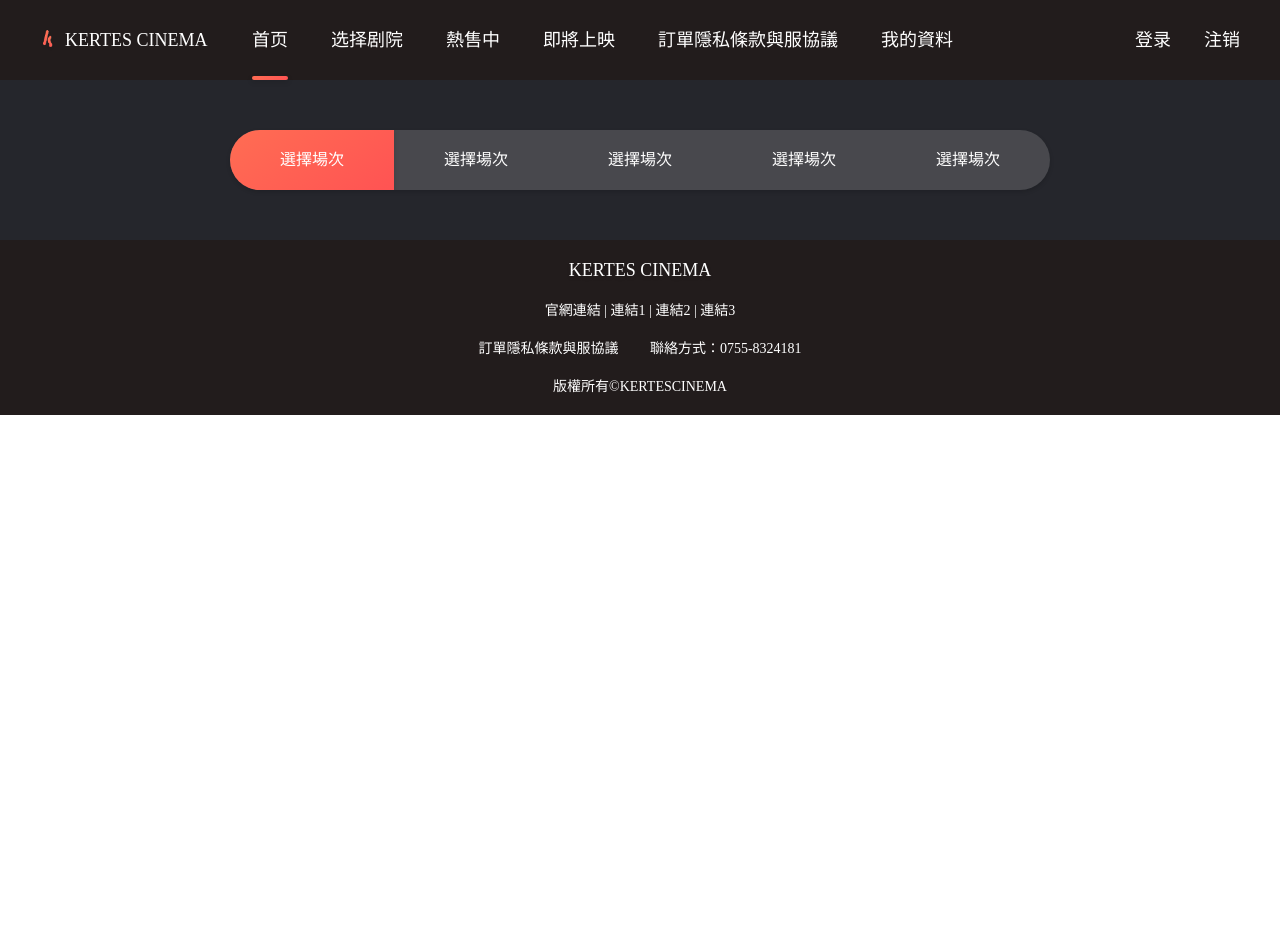
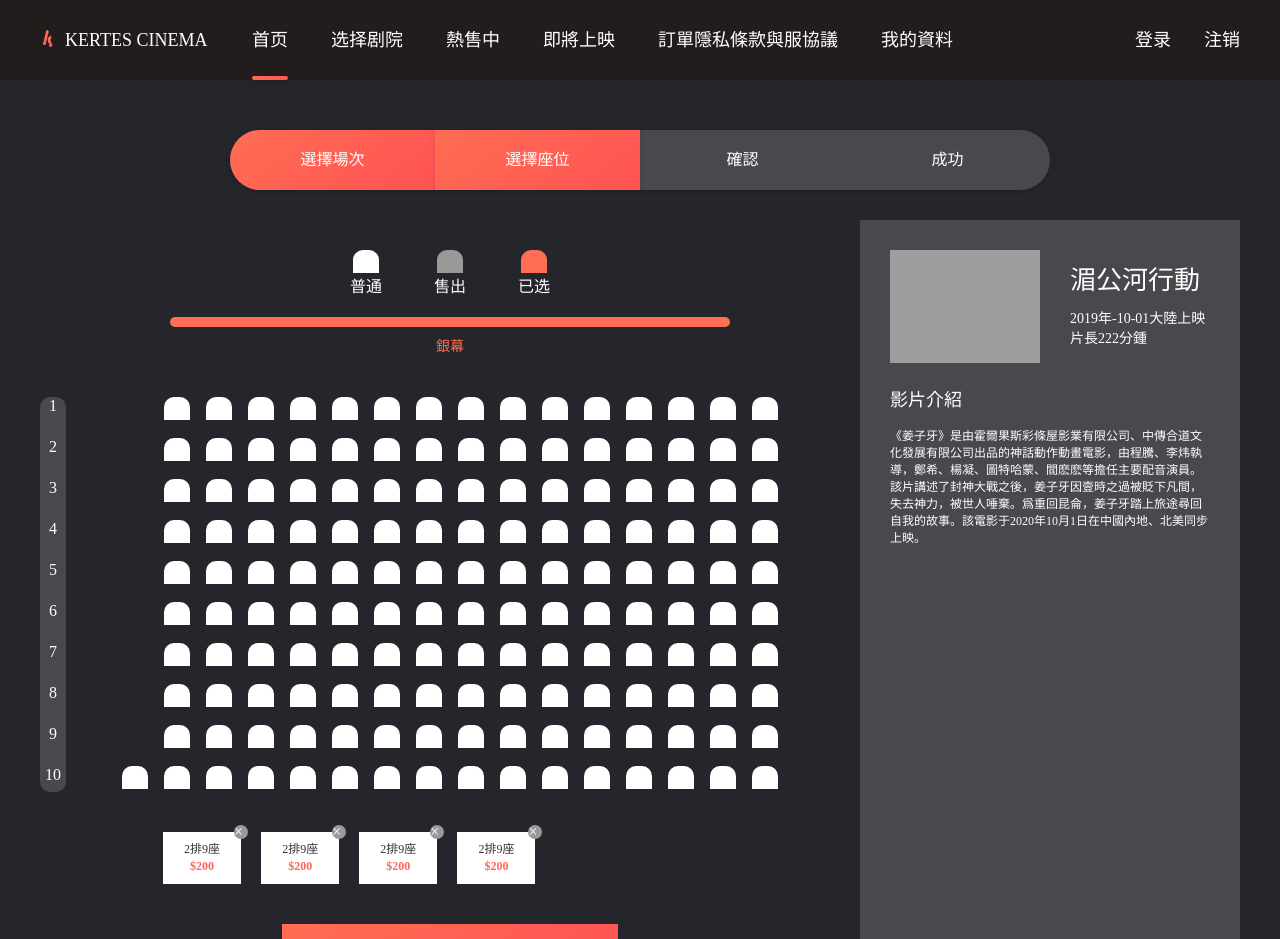
Before and after one commit to 2769585936/ticketingSystem, a Vue app: page /ticketpurchasestage in a window 1280 px wide. Shown: the top 939 px of the page. Before the commit the page ends 800 px from the top, so only its background shows below. Built offline with nearby package versions, Linux system fonts and the light colour scheme; grey boxes are pictures that could not be loaded.

Commit message:
完成选座基本布局

```diff
--- a/src/router/index.js
+++ b/src/router/index.js
@@ -1,6 +1,9 @@
 import { createRouter, createWebHistory } from 'vue-router'
 const router = createRouter({
   history: createWebHistory(import.meta.env.BASE_URL),
+  scrollBehavior: () => {
+    return { top: 0 }
+  },
   routes: [
     {
       path: '',
@@ -34,8 +37,8 @@ const router = createRouter({
               ]
             },
             {
-              path: "ticketpurchasestage",
-              component: () => import("@/views/ticketPurchaseStage/index.vue")
+              path: 'ticketpurchasestage',
+              component: () => import('@/views/ticketPurchaseStage/index.vue')
             }
           ]
         }
--- a/src/styles/index.scss
+++ b/src/styles/index.scss
@@ -4,11 +4,13 @@
   box-sizing: border-box;
   color: #fff;
 }
+html {
+  height: 100%;
+}
 body {
-  margin: 0;
-  padding: 0;
+  min-height: 100vh;
+  background: rgb(34, 28, 28);
 }
-
 a {
   text-decoration: none;
   color: rgba(255, 255, 255, 1);
--- a/src/views/ticketPurchaseStage/index.vue
+++ b/src/views/ticketPurchaseStage/index.vue
@@ -3,18 +3,91 @@
     <div class="container">
       <ul class="nav-nar">
         <li class="active"><span class="text">選擇場次</span></li>
-        <li>選擇場次</li>
-        <li>選擇場次</li>
-        <li>選擇場次</li>
-        <li>選擇場次</li>
+        <li class="active">選擇座位</li>
+        <li>確認</li>
+        <li>成功</li>
       </ul>
+
+      <div class="choose-seat">
+        <div class="left">
+          <div class="icons">
+            <div class="icon-item">
+              <div class="zuowei icon-bg-can"></div>
+              <span>普通</span>
+            </div>
+            <div class="icon-item">
+              <div class="zuowei icon-bg-none"></div>
+              <span>售出</span>
+            </div>
+            <div class="icon-item">
+              <div class="zuowei icon-bg-my-can"></div>
+              <span>已选</span>
+            </div>
+          </div>
+          <!-- 荧幕 -->
+          <div class="screen"></div>
+          <!-- 座位列表 -->
+          <div class="seating-area">
+            <div class="column">
+              <div class="col-index" v-for="list in 10">{{ list }}</div>
+            </div>
+            <div class="seating-area-zuowei">
+              <div class="zuowei-content row" v-for="list in 10" :key="list">
+                <div class="zuowei" v-for="item in 16" :key="item">
+                  <div class="zuowei icon-bg-can" v-if="item != 1 || list == 10"></div>
+                </div>
+              </div>
+            </div>
+          </div>
+
+          <div class="buy-seat">
+            <div class="buy-box">
+              <span class="del-zuo">×</span>
+              <span class="zuo">2排9座</span>
+              <span class="jine">$200</span>
+            </div>
+            <div class="buy-box">
+              <span class="del-zuo">×</span>
+              <span class="zuo">2排9座</span>
+              <span class="jine">$200</span>
+            </div>
+            <div class="buy-box">
+              <span class="del-zuo">×</span>
+              <span class="zuo">2排9座</span>
+              <span class="jine">$200</span>
+            </div>
+            <div class="buy-box">
+              <span class="del-zuo">×</span>
+              <span class="zuo">2排9座</span>
+              <span class="jine">$200</span>
+            </div>
+          </div>
+          <button class="queren-buy">確認</button>
+        </div>
+        <div class="right">
+          <div class="title-top">
+            <div class="img">
+              <img src="https://img.js.design/assets/img/643d164b6c033db40079a2f0.png" alt="" />
+            </div>
+            <div class="details">
+              <p class="title">湄公河行動</p>
+              <p class="history">2019年-10-01大陸上映片長222分鍾</p>
+            </div>
+          </div>
+
+          <div class="introduce">
+            <h3 class="jieshao">影片介紹</h3>
+            <p class="miaoshu">
+              《姜子牙》是由霍爾果斯彩條屋影業有限公司、中傳合道文化發展有限公司出品的神話動作動畫電影，由程騰、李炜執導，鄭希、楊凝、圖特哈蒙、閻麽麽等擔任主要配音演員。該片講述了封神大戰之後，姜子牙因壹時之過被貶下凡間，失去神力，被世人唾棄。爲重回昆侖，姜子牙踏上旅途尋回自我的故事。該電影于2020年10月1日在中國內地、北美同步上映。
+            </p>
+          </div>
+        </div>
+      </div>
     </div>
   </div>
 </template>
 
-<script setup>
-</script>
-
+<script setup></script>
 
 <style lang="scss" scoped>
 .main {
@@ -36,21 +109,199 @@
         flex: 1;
         height: 100%;
         text-align: center;
+        // padding: 0 20px;
         line-height: 1;
         @include flex-center;
         .text {
           font-size: 16px;
           font-weight: 500;
-
           line-height: 22px;
         }
         &.active {
-          background: linear-gradient(
-            142.64deg,
-            rgba(255, 109, 83, 1) 0%,
-            rgba(255, 83, 83, 1) 100%
-          );
+          background: linear-gradient(142.64deg, rgba(255, 109, 83, 1) 0%, rgba(255, 83, 83, 1) 100%);
           box-shadow: 0px 2px 5px 1px rgba(0, 0, 0, 0.09);
+        }
+      }
+    }
+
+    .choose-seat {
+      margin-top: 30px;
+      display: flex;
+      flex-wrap: wrap;
+      .left {
+        flex: 1;
+        // 座位样式
+        .zuowei {
+          width: 26px;
+          height: 23px;
+          border-radius: 10px 10px 0 0;
+        }
+
+        // 可选
+        .icon-bg-can {
+          background: #fff;
+        }
+
+        // 售出
+        .icon-bg-none {
+          background: #999;
+        }
+
+        // 已选
+        .icon-bg-my-can {
+          background: rgba(255, 109, 83, 1);
+        }
+        .icons {
+          width: 200px;
+          margin: auto;
+          padding-top: 30px;
+          display: flex;
+          justify-content: space-between;
+        }
+        .icon-item {
+          display: flex;
+          flex-direction: column;
+          align-items: center;
+          justify-content: center;
+        }
+
+        .screen {
+          position: relative;
+          margin: 20px auto 70px auto;
+          width: 560px;
+          height: 10px;
+          border-radius: 10px;
+          background: rgba(255, 109, 83, 1);
+          &::after {
+            content: '銀幕';
+            position: absolute;
+            bottom: -30px;
+            left: 50%;
+            transform: translateX(-50%);
+            font-size: 14px;
+            font-weight: 400;
+            line-height: 20px;
+            color: rgba(255, 109, 83, 1);
+          }
+        }
+
+        // 座位列表
+        .seating-area {
+          position: relative;
+          .column {
+            position: absolute;
+            width: 26px;
+            height: 100%;
+            border-radius: 10px;
+            background: rgba(211, 211, 211, 0.2);
+            display: grid;
+            gap: 15px;
+            text-align: center;
+          }
+          .seating-area-zuowei {
+            width: 80%;
+            margin: auto;
+            display: grid;
+            gap: 15px;
+            .zuowei-content {
+              width: 100%;
+              height: 26px;
+              display: flex;
+              justify-content: space-between;
+            }
+          }
+        }
+
+        .buy-seat {
+          margin: 40px auto;
+          width: 70%;
+          display: grid;
+          gap: 15px;
+          grid-template-columns: repeat(auto-fill, minmax(78px, 1fr));
+          .buy-box {
+            position: relative;
+            width: 78px;
+            height: 52px;
+            background: rgba(255, 255, 255, 1);
+            display: flex;
+            flex-direction: column;
+            align-items: center;
+            justify-content: center;
+            .zuo {
+              color: rgba(51, 51, 51, 1);
+              font-size: 12px;
+              font-weight: 400;
+              line-height: 17px;
+            }
+            .jine {
+              color: rgba(255, 99, 83, 1);
+              font-size: 12px;
+              font-weight: 600;
+              line-height: 17px;
+            }
+
+            .del-zuo {
+              position: absolute;
+              top: 0;
+              right: 0;
+              transform: translate(50%, -50%);
+              width: 14px;
+              height: 14px;
+              line-height: 14px;
+              border-radius: 50%;
+              background: rgba(153, 153, 153, 1);
+            }
+          }
+        }
+        .queren-buy {
+          display: block;
+          margin: 20px auto;
+          width: 336px;
+          height: 47px;
+          background: linear-gradient(142.64deg, rgba(255, 109, 83, 1) 0%, rgba(255, 83, 83, 1) 100%);
+        }
+      }
+      .right {
+        background: rgba(211, 211, 211, 0.2);
+        padding: 30px;
+        width: 380px;
+        .title-top {
+          display: flex;
+          .img {
+            width: 150px;
+            img {
+              width: 100%;
+            }
+          }
+          .details {
+            padding-left: 30px;
+            flex: 1;
+            display: flex;
+            flex-direction: column;
+            justify-content: center;
+            .title {
+              font-size: 26px;
+              font-weight: 500;
+              line-height: 36px;
+            }
+            .history {
+              margin-top: 10px;
+              font-size: 14px;
+              line-height: 20px;
+            }
+          }
+        }
+        .introduce {
+          .jieshao {
+            padding: 25px 0 15px 0;
+            font-size: 18px;
+            font-weight: 500;
+            line-height: 25px;
+          }
+          .miaoshu {
+            font-size: 12px;
+            line-height: 17px;
+          }
         }
       }
     }
```
